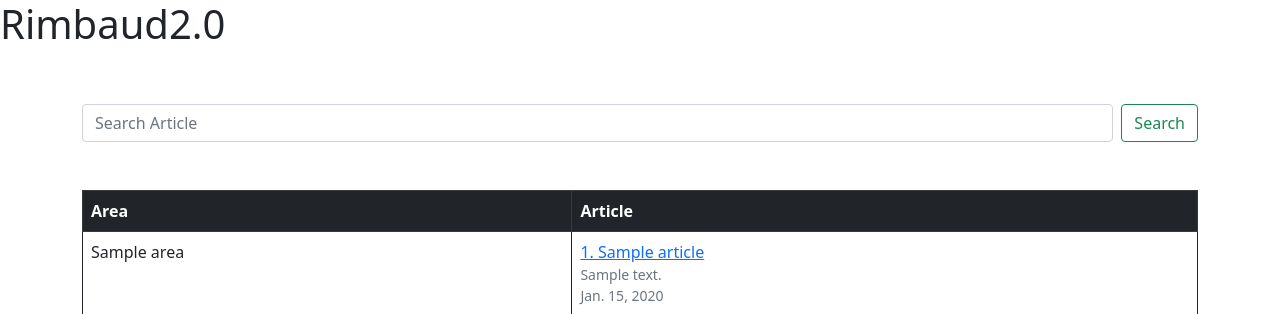
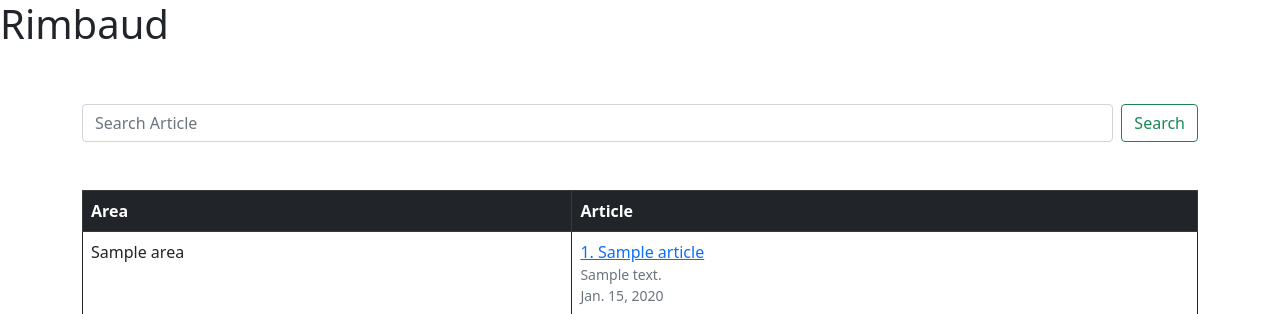
Before and after one commit to moh-IA/Rimbaud2.0, a Django app: page / in a window 1280 px wide. Shown: the top 314 px of the page. Run offline with Django 3.2, Linux system fonts and the light colour scheme; tables that the repository leaves empty hold one stand-in row (values such as "Sample post"); some libraries are stand-ins or nearby versions.

Commit message:
test powerline profile

```diff
--- a/templates/home.html
+++ b/templates/home.html
@@ -11,7 +11,7 @@
 </head>
 
 <body>
-    <H1>Rimbaud2.0</H1>
+    <H1>Rimbaud</H1>
     <br><br>
     <div class="container">
         <form class="d-flex" method=POST action="{% url 'search-articles'  %}">
```
